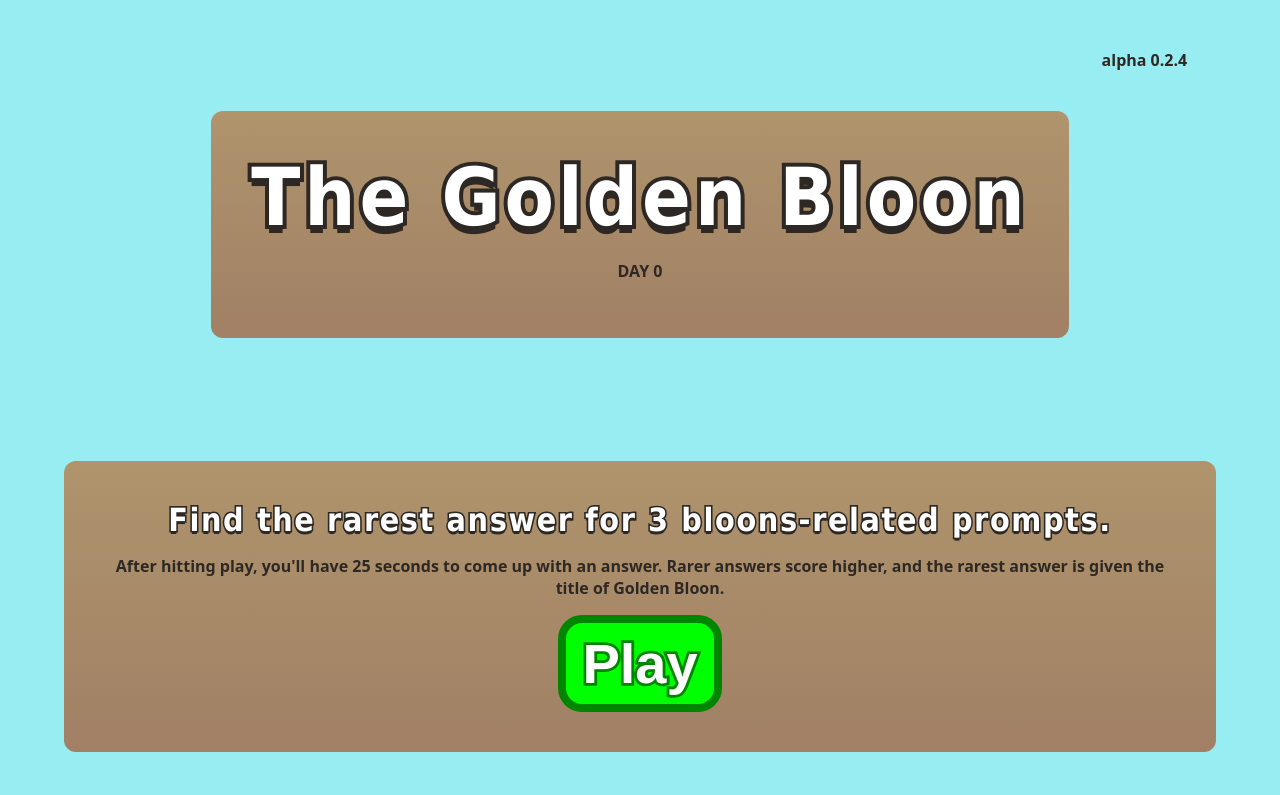
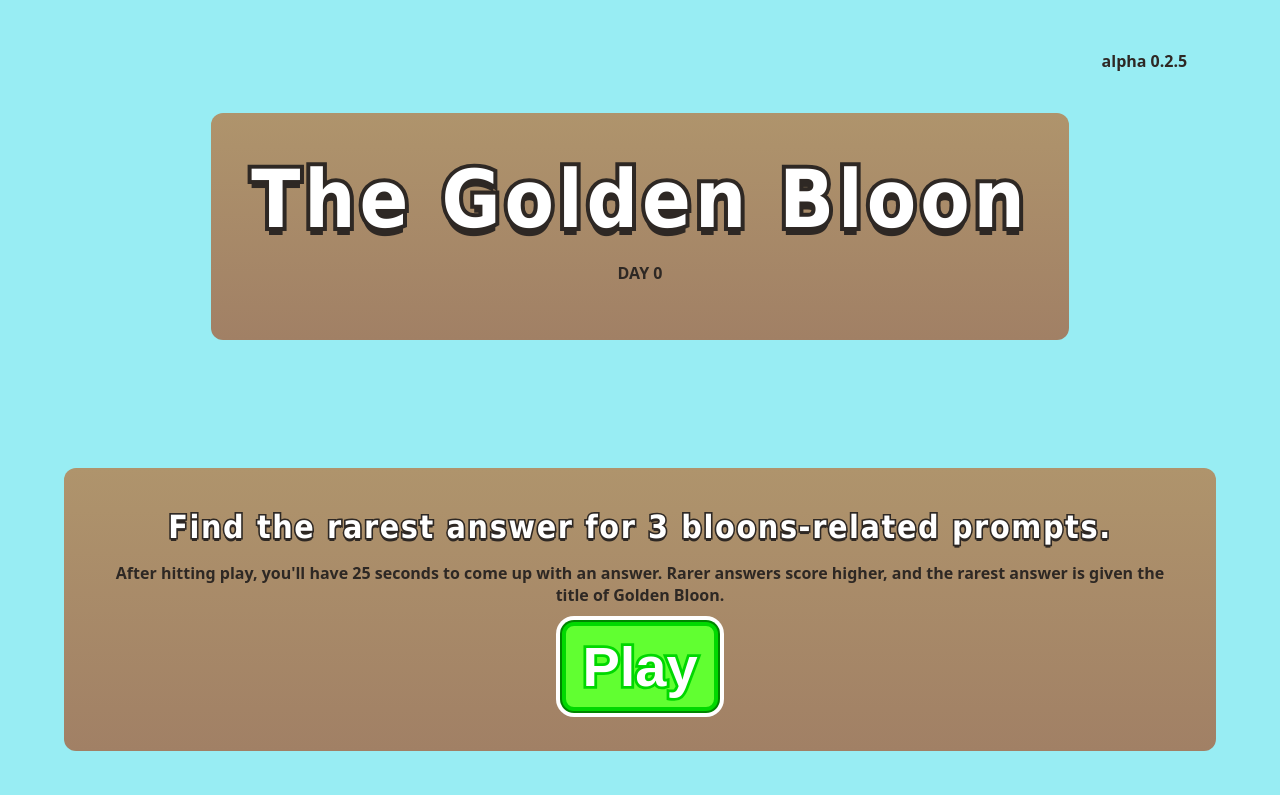
Before and after one commit to emeryllium/emeryllium.github.io, a plain HTML site: page the-golden-bloon/index.html in a window 1280 px wide. Drawn offline with Linux system fonts and the light colour scheme.

Commit message:
graphics

```diff
--- a/the-golden-bloon/index.html
+++ b/the-golden-bloon/index.html
@@ -9,7 +9,7 @@
 <body>
     <script type="module" src="game.js"></script>
     <header>
-        <p class="right-aligned">alpha 0.2.4</p>        <!--VERSION NUM-->
+        <p class="right-aligned">alpha 0.2.5</p>        <!--VERSION NUM-->
     </header>
 
     <div class="panel" id="title-panel">
--- a/the-golden-bloon/web.css
+++ b/the-golden-bloon/web.css
@@ -4,7 +4,8 @@
     --text-outline: #2e2824;
     --panel-top: #af946c;
     --panel-bottom: #a18065;
-    --btn: #00FF00;
+    --btn: #61ff31;
+    --btn-shadow: #00d800;
     --btn-outline: #008500;
     --btn-glow: #ffffff;
 }
@@ -118,21 +119,26 @@ hr {
     color: var(--text);
     font-size: clamp(2rem, 8vw, 3.5rem);
     border-style: solid;
-    border-width: 8px;
-    border-color: var(--btn-outline);
-    border-radius: 24px;
+    border-width: 4px;
+    border-color: var(--btn-shadow);
+    border-radius: 12px;
+    box-shadow: 0 0 0 2px var(--btn-outline), 0 0 0 6px var(--btn-glow);
     padding: 8px 16px;
     cursor: pointer;
     font-weight: 700;
     paint-order: stroke fill;
     -webkit-text-stroke: 0.1em;
-    -webkit-text-stroke-color: var(--btn-outline);
+    -webkit-text-stroke-color: var(--btn-shadow);
+}
+
+.btn:hover {
+    text-shadow: 0 0 12px var(--btn-glow);
 }
 
 #answer-panel {
     min-width: 40%;
     flex-wrap: wrap;
-    gap: 12px;
+    gap: 2vw;
     display: flex;
     flex-direction: row;
     justify-content: space-between;
```
